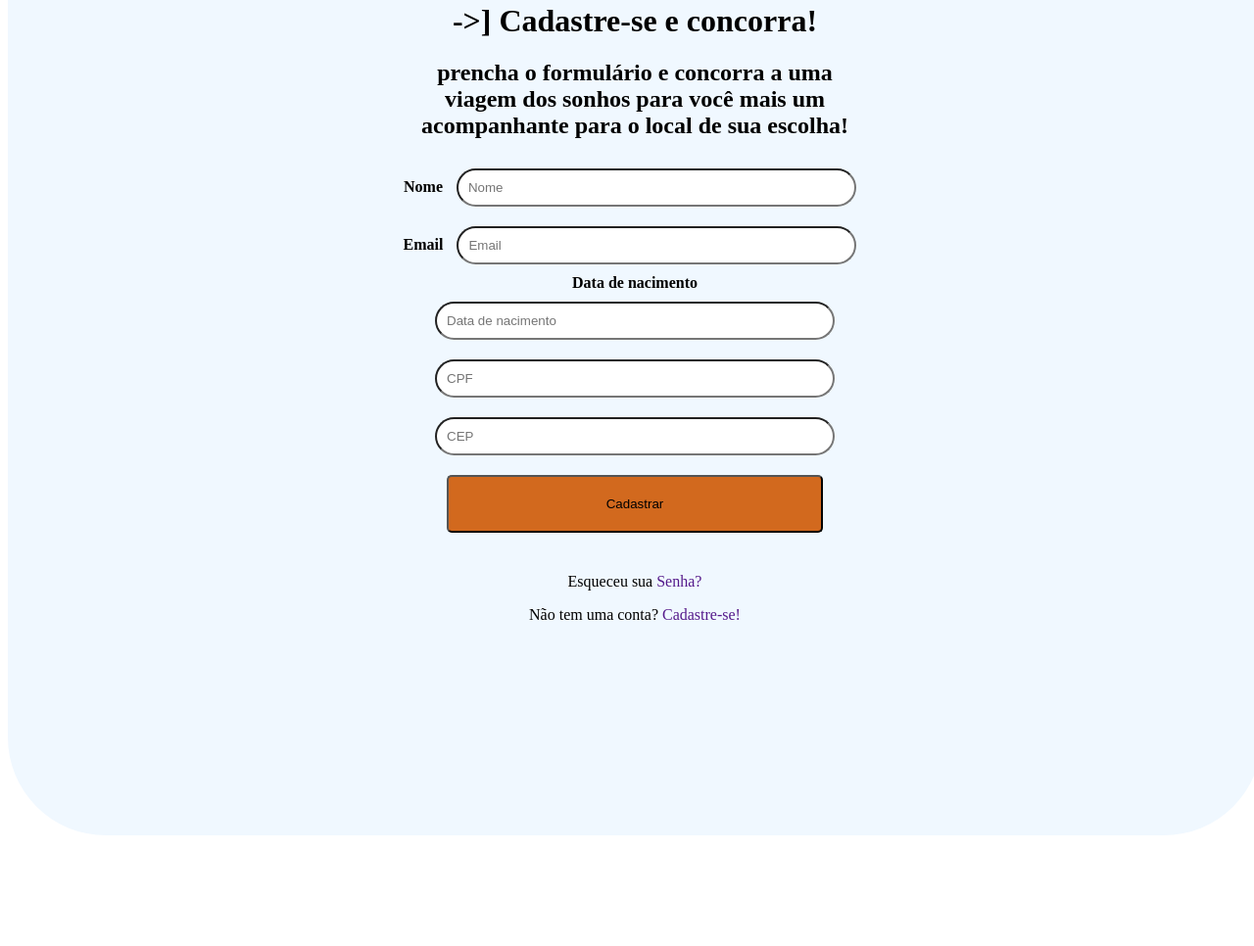
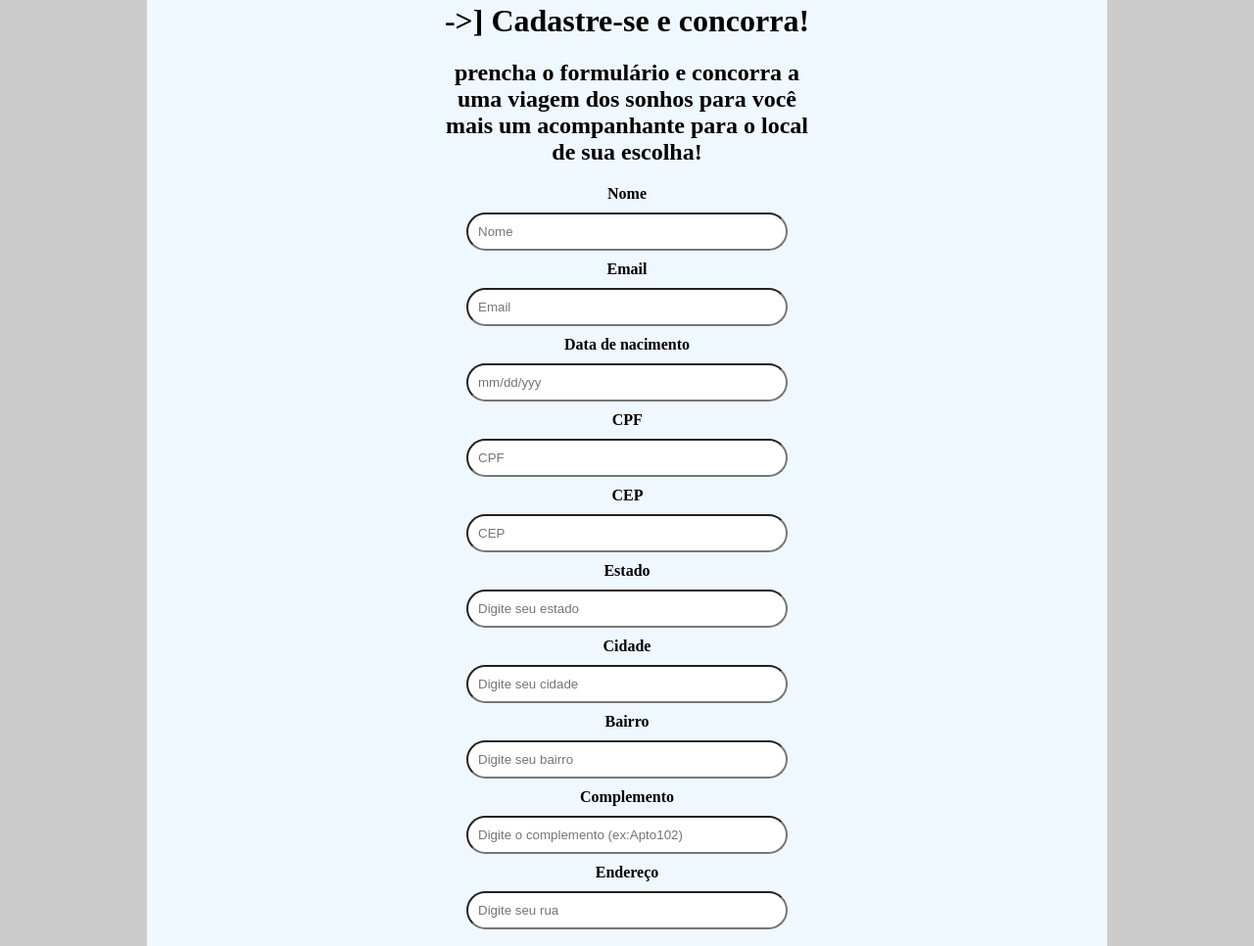
Before and after one commit to MutadoDesdeOntem/avliacao-html, a plain HTML site: page ExerciciosAvaliativos/index2.html in a window 1280 px wide. Shown: the part 321-1287 px from the top of the page at 98% size. Drawn offline with Linux system fonts and the light colour scheme.

Commit message:
terminhando

```diff
--- a/ExerciciosAvaliativos/index2.html
+++ b/ExerciciosAvaliativos/index2.html
@@ -1,29 +1,42 @@
 <!DOCTYPE html>
 <html lang="pt-br">
+
   <head>
     <meta charset="UTF-8" />
     <meta name="viewport" content="width=device-width, initial-scale=1.0" />
     <title>Document</title>
-    <link rel="stylesheet" href="./style/exemplo2.css"
+    <link rel="stylesheet" href="./style/exemplo2.css">
   </head>
+
   <body>
     <main>
       <header>
         <h1>->] Cadastre-se e concorra!</h1>
         <h2>prencha o formulário e concorra a uma viagem dos sonhos para você mais um acompanhante para o local de sua escolha! </h2>
       </header>
+      <strong>
 
-      <strong>
-       <label for="Nome">Nome</label>
+
+        <label for="Nome">Nome</label>
         <input type="Nome" placeholder="Nome" />
         <label for="Email">Email</label>
         <input type="Email" placeholder="Email" />
         <label for="Data de nacimento">Data de nacimento</label>
-        <input type="Data de nacimento" placeholder="Data de nacimento"/>
-
+        <input type="Data de nacimento" placeholder="mm/dd/yyy"/>
+        <label type="CPF">CPF</label>
         <input type="CPF" placeholder="CPF" />
-
+        <label type="CEP">CEP</label>
         <input type="CEP" placeholder="CEP" />
+        <label type="Estado">Estado</label>
+        <input type="Estado" placeholder="Digite seu estado" />
+        <label type="Cidade">Cidade</label>
+        <input type="Cidade" placeholder="Digite seu cidade" />
+        <label type="Bairro">Bairro</label>
+        <input type="Bairro" placeholder="Digite seu bairro" />
+        <label type="Complemento">Complemento</label>
+        <input type="Complemento" placeholder="Digite o complemento (ex:Apto102)" />
+        <label type="Rua">Endereço</label>
+        <input type="Rua" placeholder="Digite seu rua" />
       </strong>
 
       <button>Cadastrar</button>
--- a/ExerciciosAvaliativos/style/exemplo2.css
+++ b/ExerciciosAvaliativos/style/exemplo2.css
@@ -8,7 +8,7 @@ header {
 
 body {
     text-align: center;
-    background-color: rgb(255, 255, 255);
+    background-color: rgb(204, 204, 204);
 }
 
 main {
@@ -17,9 +17,9 @@ main {
     margin: 0% auto;
     margin-top: 8vw;
     margin-bottom: 8vw;
-    padding: 200px 400px;
+    padding: 200px 300px;
     border-radius: 100px;
-    width: 480px;
+    width: 380px;
 }
 
 input {
@@ -52,3 +52,7 @@ button {
     text-align: center;
     margin-bottom: 25px;
 }
+.flex{
+    display: flex;
+    flex-wrap: wrap-reverse;
+}
```
Also changed, not shown: ExerciciosAvaliativos/index1.html (+1 -1 lines), ExerciciosAvaliativos/exemplo3.css (added), ExerciciosAvaliativos/index3.html (added).
